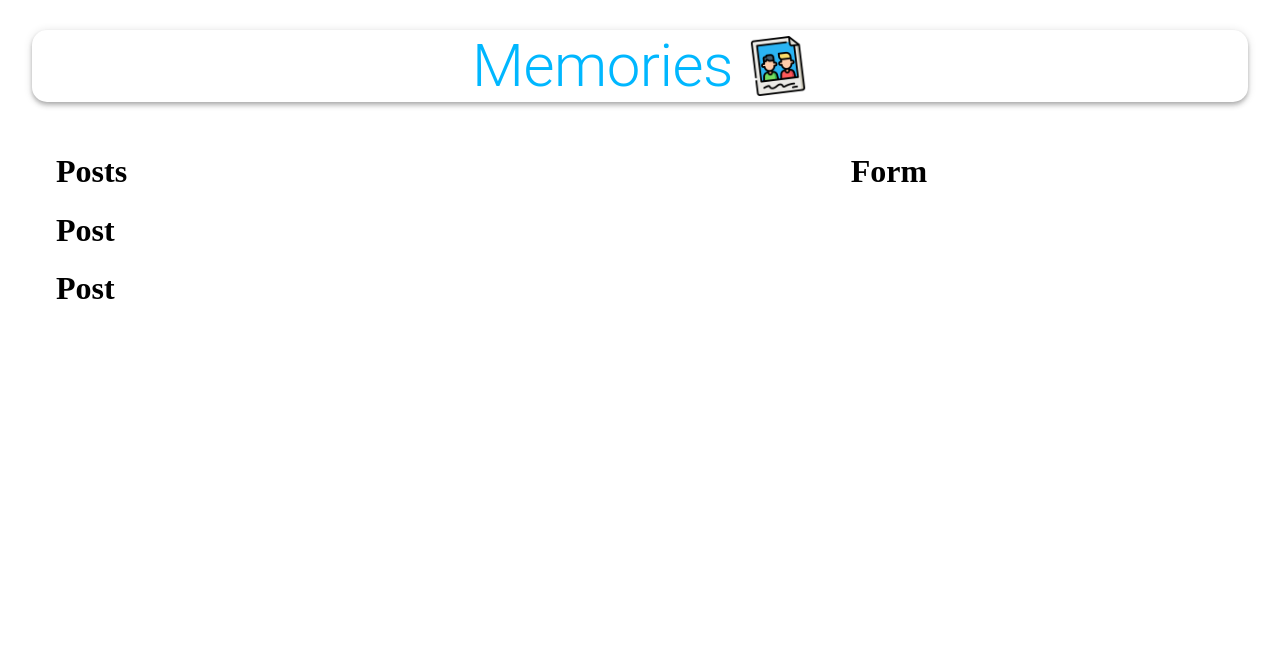
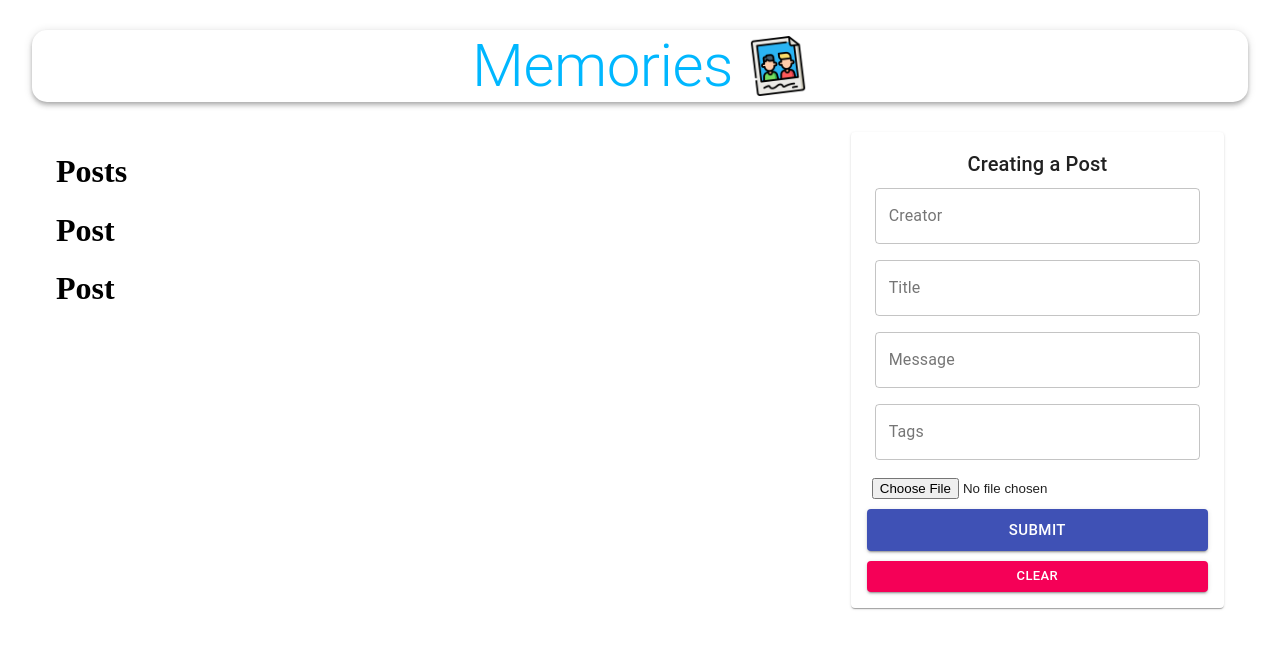
Before and after one commit to adeeb1488/Social-Media-Web-App, a React (Create React App) app in the folder client/: page / in a window 1280 px wide. Shown: the top 648 px of the page. Built offline with nearby package versions, Linux system fonts and the light colour scheme.

Commit message:
Creating a Form

```diff
--- a/client/src/components/Form/Form.js
+++ b/client/src/components/Form/Form.js
@@ -1,10 +1,37 @@
-import React from 'react'
+import React,{useState} from 'react'
+import  {TextField, Button, Typography, Paper} from '@material-ui/core'
 import useStyles from './styles.js'
+import FileBase from 'react-file-base64'
+const Form = () => {
+  const [postData, setPostData] = useState({
 
-const Form = () => {
+  })
   const classes = useStyles()
+  const handleSubmit =() =>{
+
+  }
+  const clear =() =>{
+
+  }
   return (
-    <h1>Form</h1>
+    <Paper className={classes.paper}>
+      <form autoComplete='off' noValidate className={`${classes.root} ${classes.form}`} onSubmit={handleSubmit}>
+    <Typography variant='h6'>Creating a Post</Typography>
+    <TextField name='creator' variant='outlined' label = "Creator" fullWidth value={postData.creator} onChange={(e) =>setPostData({...postData,creator:e.target.value})}/>
+    <TextField name='title' variant='outlined' label = "Title" fullWidth value={postData.title} onChange={(e) =>setPostData({...postData,title:e.target.value})}/>
+    <TextField name='message' variant='outlined' label = "Message" fullWidth value={postData.message} onChange={(e) =>setPostData({...postData,message:e.target.value})}/>
+    <TextField name='tags' variant='outlined' label = "Tags" fullWidth value={postData.tags} onChange={(e) =>setPostData({...postData,tags:e.target.value})}/>
+    <div className={classes.fileInput}>
+    <FileBase
+    type="file"
+    multiple = {false}
+    onDone ={(base64)=> setPostData({...postData,selectedFile:base64})}
+    />
+    </div>
+    <Button className={classes.buttonSubmit} variant='contained' color="primary" size="large" type="submit" fullWidth >Submit</Button>
+    <Button variant='contained' color="secondary" size="small" onClick ={clear}fullWidth >Clear</Button>
+    </form>
+    </Paper>
   )
 }
 
```
